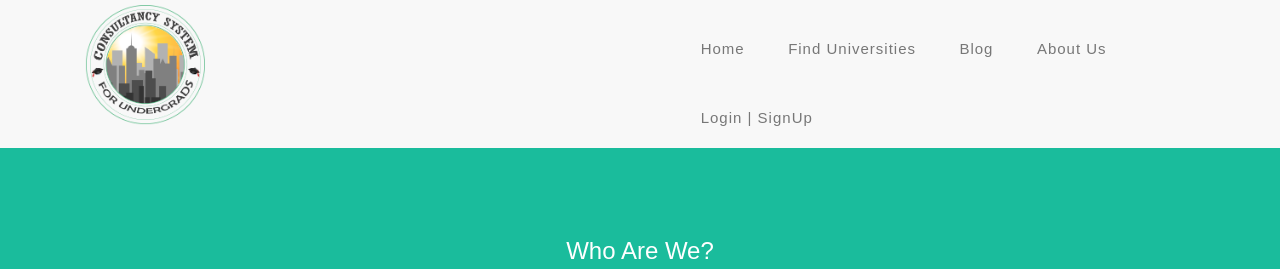
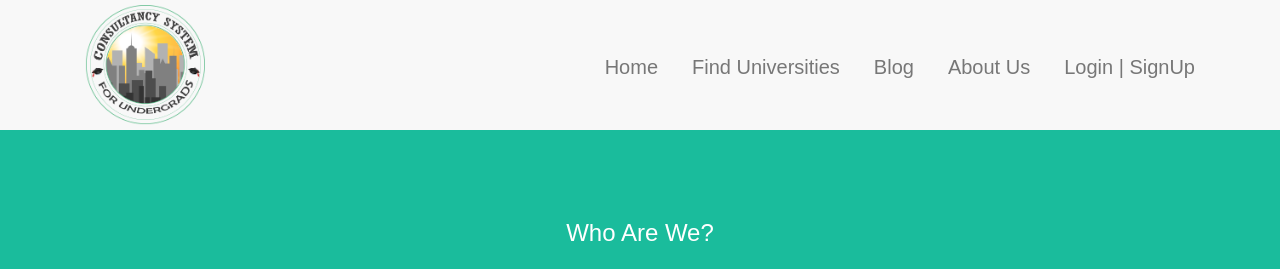
Before and after one commit to affan13/career-counseling, a plain HTML site: page index.html in a window 1280 px wide. Shown: the top 269 px of the page. Drawn offline with nearby package versions, Linux system fonts and the light colour scheme.

Commit message:
nav-bar links in one line

```diff
--- a/styles/custom.css
+++ b/styles/custom.css
@@ -34,16 +34,13 @@ p {
   border: 0;
   border-radius: 0;
   margin-bottom: 0;
-  font-size: 12px;
-  letter-spacing: 5px;
 }
 .navbar-nav li a:hover {
   color: #1abc9c !important;
 }
 
 .a {
-  margin-left: 2.5%;
-  margin-top: 3.5%;
-  font-size: 15px;
-  letter-spacing: 1px;
+  margin-left: 4px;
+  margin-top: 6%;
+  font-size: 20px;
 }
```
